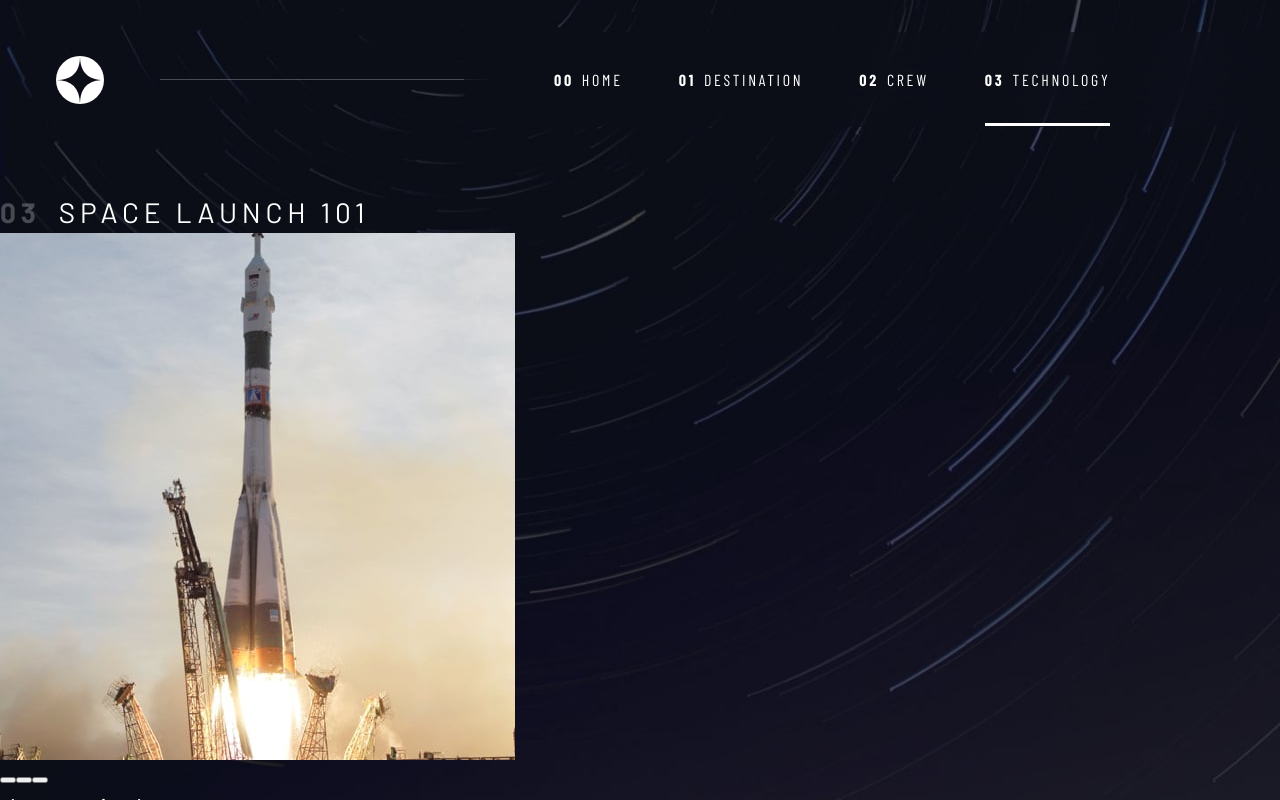
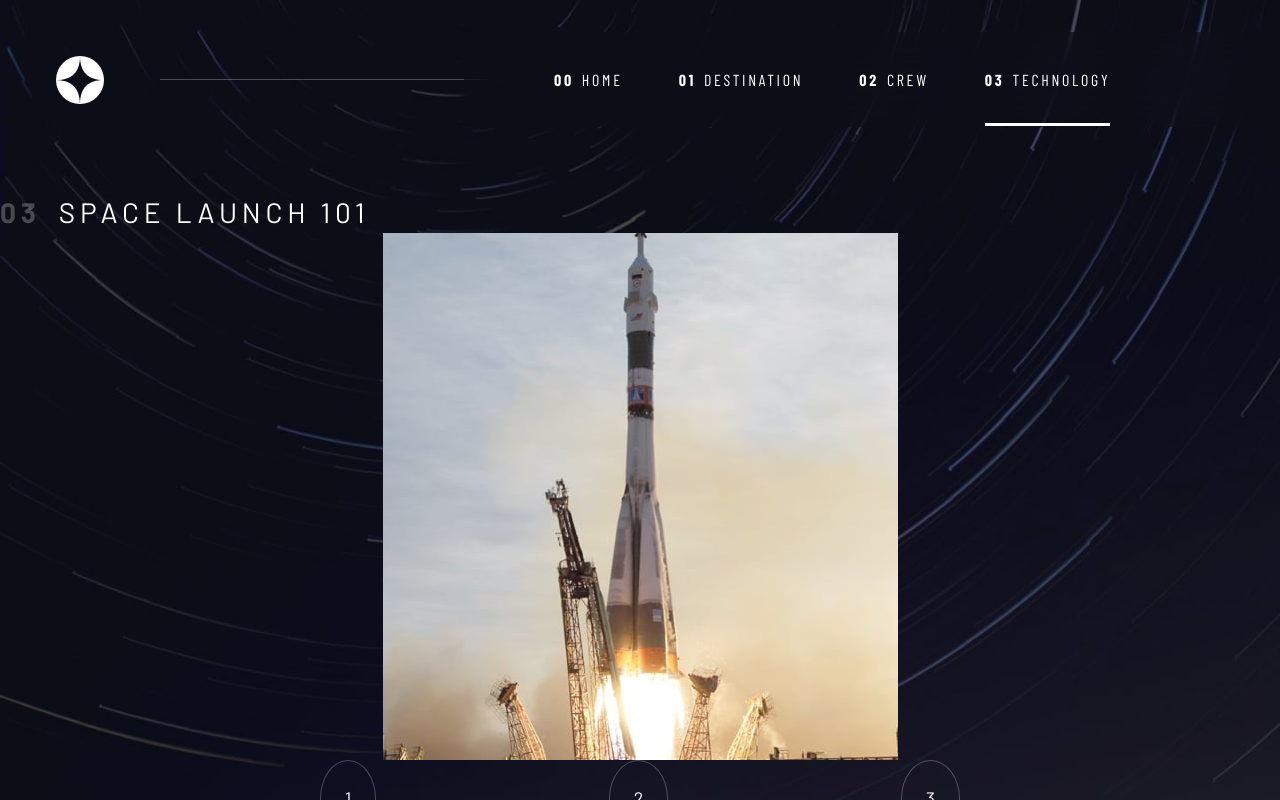
Before and after one commit to marazza-dev/space-tourism-react, a React (Vite) app: page /technology in a window 1280 px wide. Shown: the top 800 px of the page. Built offline with nearby package versions, Linux system fonts and the light colour scheme; a web font is replaced by a local one.

Commit message:
technology page :: add layout styles

```diff
--- a/src/pages/Technology/Technology.jsx
+++ b/src/pages/Technology/Technology.jsx
@@ -18,6 +18,7 @@ const techs = [
       "A launch vehicle or carrier rocket is a rocket-propelled vehicle used to carry a payload from Earth's surface to space, usually to Earth orbit or beyond. Our WEB-X carrier rocket is the most powerful in operations. Standing 150 metres tall, it's quite an awe-inspiring sight on the launch",
     image_portrait: launchPortrait,
     image_landscape: launchLandscape,
+    number: 1,
   },
   {
     title: "SPACEPORT",
@@ -25,6 +26,7 @@ const techs = [
       "A spaceport or cosmodrome is a site for launching (or receiving) spacecraft, by analogy to the seaport for ships or airport for aircraft. Based in the famous Cape Canaveral, our spaceport is ideally situated to take advantage of the Earth’s rotation for launch.",
     image_portrait: spaceportPortrait,
     image_landscape: spaceportLandscape,
+    number: 2,
   },
   {
     title: "SPACE CAPSULE",
@@ -32,13 +34,44 @@ const techs = [
       "A space capsule is an often-crewed spacecraft that uses a blunt-body reentry capsule to reenter the Earth's atmosphere without wings. Our capsule is where you'll spend your time during the flight. It includes a space gym, cinema, and plenty of other activities to keep you entertained.",
     image_portrait: capsulePortrait,
     image_landscape: capsuleLandscape,
+    number: 3,
   },
 ];
 
-const TechMain = styled.main``;
-const NumberList = styled.div``;
-const NumberItem = styled.button``;
-const TechContent = styled.article``;
+const TechMain = styled.main`
+  display: grid;
+  place-items: center;
+  padding-bottom: 2rem;
+  text-align: center;
+
+  grid-template-areas:
+    "title"
+    "image"
+    "tabs"
+    "details";
+
+  & > img {
+    grid-area: image;
+  }
+`;
+const NumberList = styled.div`
+  grid-area: tabs;
+  width: 50%;
+  display: flex;
+  justify-content: space-between;
+  align-items: center;
+`;
+const NumberItem = styled.button`
+  padding: 1.5rem;
+  border-radius: 50%;
+  color: ${(props) => props.theme.clrWhite};
+  border: 1px solid hsl(0 0% 100% / 0.25);
+  background: hsl(0 0% 100% / 0);
+  cursor: pointer;
+`;
+const TechContent = styled.article`
+  grid-area: details;
+`;
 
 const Technology = () => {
   const [activeTab, setActiveTab] = useState(0);
@@ -73,7 +106,7 @@ const Technology = () => {
                 active={isActive(index)}
                 onClick={() => setActiveTab(index)}
               >
-                <SrOnly>{item.title}</SrOnly>
+                {index + 1} <SrOnly>{item.title}</SrOnly>
               </NumberItem>
             );
           })}
```
